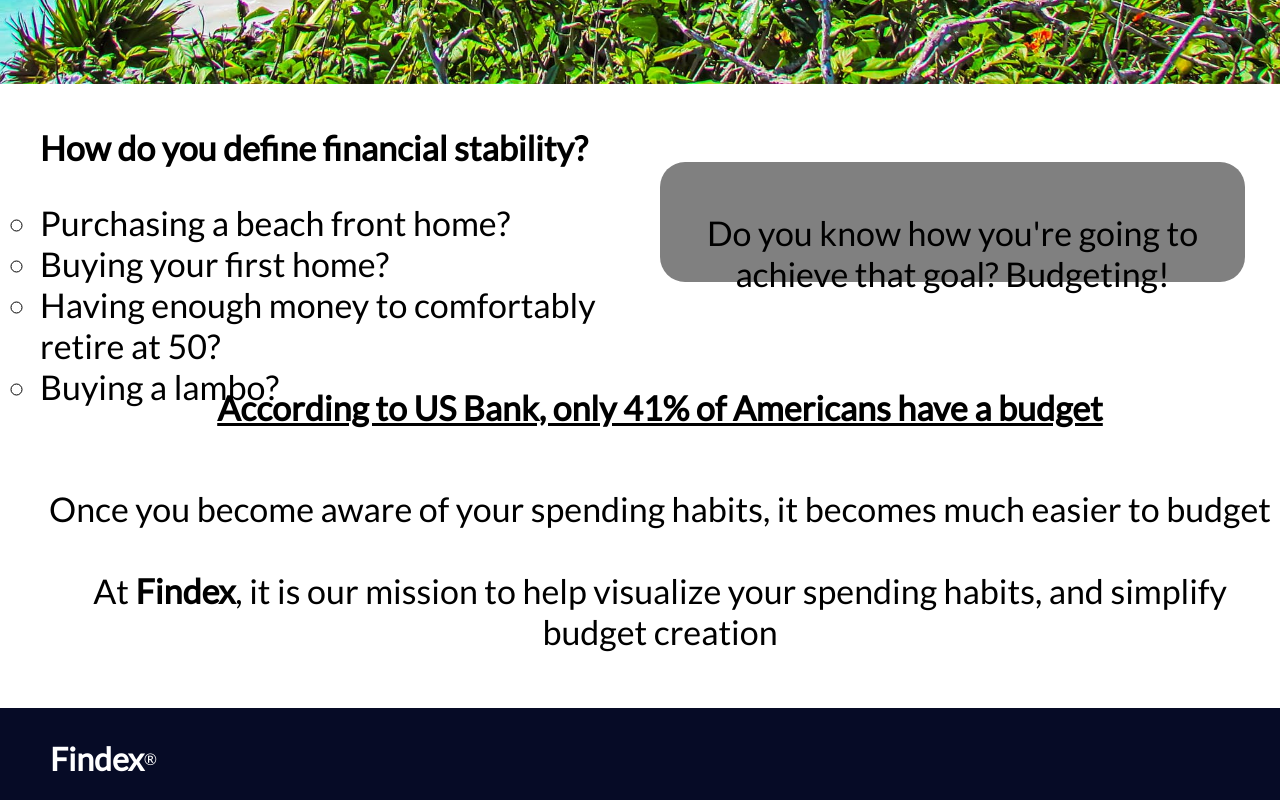
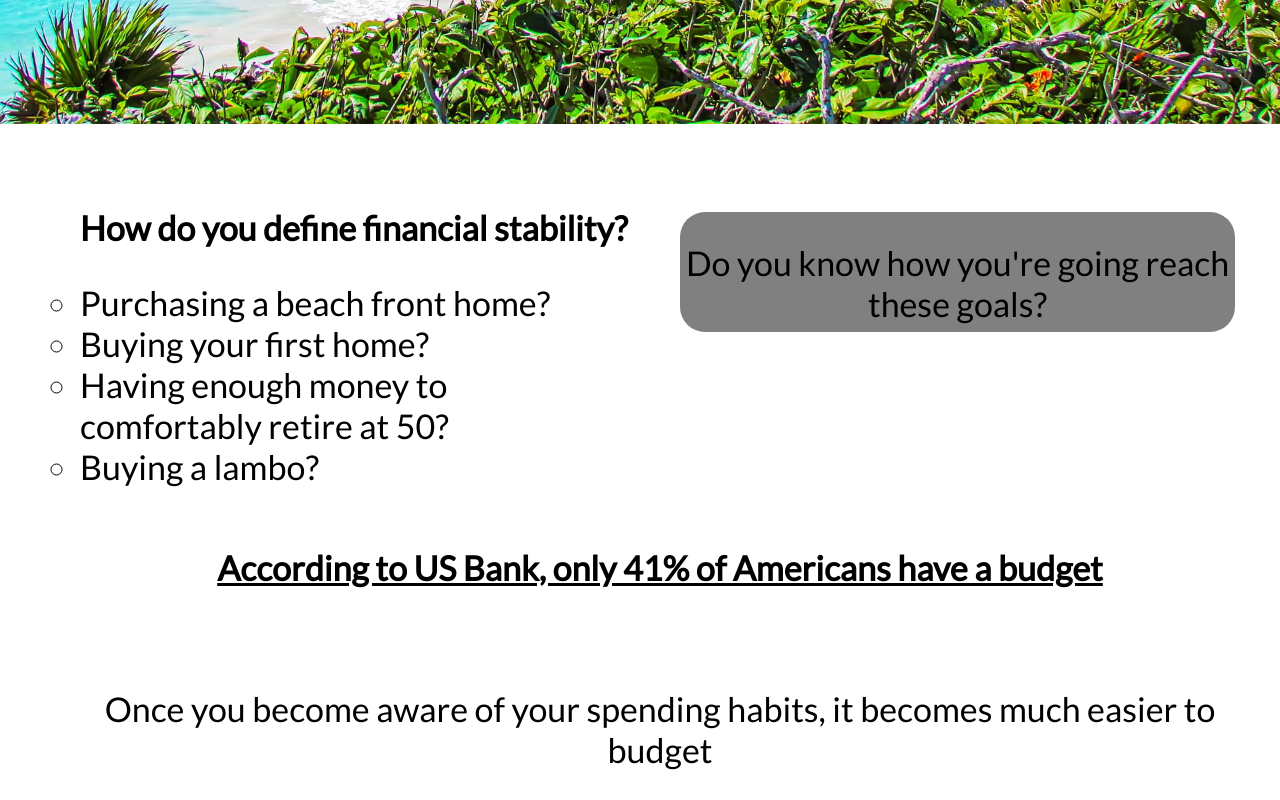
Before and after one commit to adnapp/findex-frontend, a React (Create React App) app: page / in a window 1280 px wide. Shown: the part 1200-2000 px from the top of the page. Built offline with nearby package versions, Linux system fonts and the light colour scheme.

Commit message:
Home page format

```diff
--- a/src/Components/BudgetRelated/BudgetPage.js
+++ b/src/Components/BudgetRelated/BudgetPage.js
@@ -197,7 +197,6 @@
             <div className="top-half-budget-page">
 
                 <div className="text-and-chart-budget-page">
-
                     {selectedMonthData.categories[0] ? //only display text if transacitons exist
                         <div className="top-half-budget-page-text">
                                 {totalBudget > selectedMonthData.budget ?
--- a/src/Components/HomePage/Home.css
+++ b/src/Components/HomePage/Home.css
@@ -12,6 +12,7 @@
     text-align: left;
     width: 50vw;
     height: 25vh;
+    margin: 20px;
 }
 
 .bulleted-list-div ul{
@@ -22,9 +23,15 @@
 .right-bulleted-list-div{
     width: 50vw;
     height: 15vh;
-    padding: 50px 0;
+    padding: 30px 0;
     background: grey;
     border-radius: 25px;
-    margin: 35px;
+    margin: 25px;
 
 }
+
+.below-image-text{
+
+    display: flex;
+    /* font-size: 34px; */
+}
--- a/src/Components/HomePage/Home.js
+++ b/src/Components/HomePage/Home.js
@@ -30,6 +30,7 @@
                 <br/><br/> What does financial freedom mean to you?
             </HomeTextObjects>
             <TulumImage src={tulumImage}></TulumImage>
+            <div className="below-image-text">
                 <HomeTextObjects>
                     <div className='bulleted-list-div'>
                         <strong>How do you define financial stability?</strong>
@@ -42,10 +43,11 @@
                         </ul>
                     </div>
                     <div className="right-bulleted-list-div">
-                    Do you know how you're going to achieve that goal? Budgeting!
+                        Do you know how you're going reach these goals?
                     </div>
 
                 </HomeTextObjects>
+            </div>
                 <HomeTextObjects><strong><u>According to US Bank, only 41% of Americans have a budget</u></strong></HomeTextObjects>
                 <HomeTextObjects>
                     <BottomPageDiv>
@@ -68,7 +70,7 @@
 const HomeTextObjects = styled.div`
 font-size: 34px;
 margin: 20px;
-padding:20px;
+padding:40px;
 width: 100vw;
 display: flex;
 justify-content: center;
```
Also changed, not shown: 1 other file (tests, documents, lock files or other folders). Lines whose indentation alone changed are shown as unchanged.
